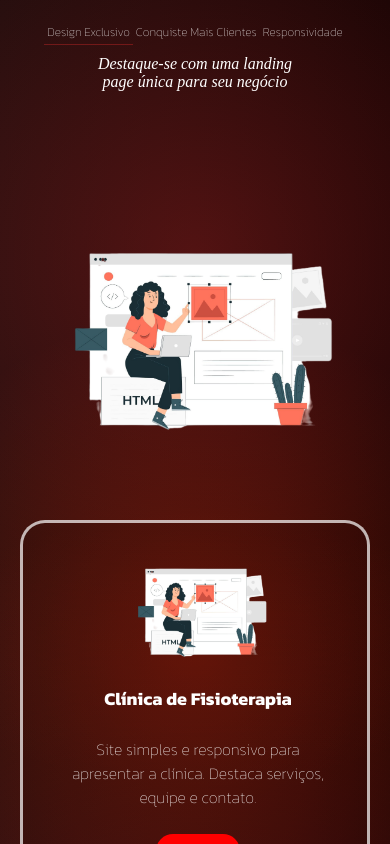
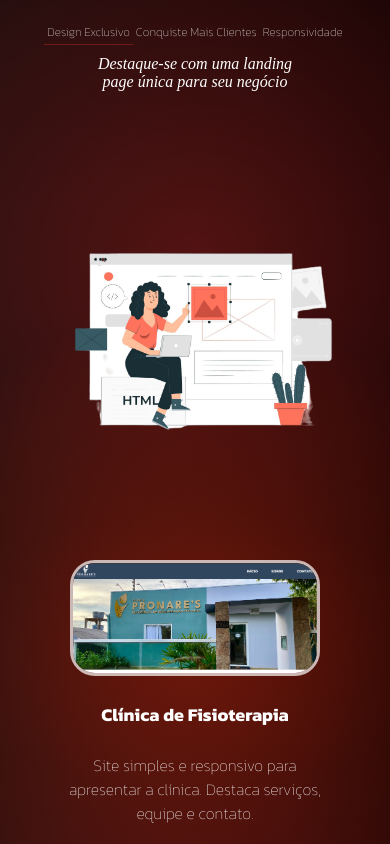
Before and after one commit to Daniel-Possamai/myLandPagePrincipal, a React (Create React App) app: page / in a window 390 px wide. Shown: the top 844 px of the page. Built offline with nearby package versions, Linux system fonts and the light colour scheme; a web font is replaced by a local one.

Commit message:
atualizado o slider para ficar mais suavemente a pagina

```diff
--- a/src/components/slider/slider.scss
+++ b/src/components/slider/slider.scss
@@ -6,12 +6,14 @@
   align-items: start;
   justify-content: center;
   padding: 20px;
+  // border-top: 3px solid #ffffffb2;
+  // border-bottom: 3px solid #ffffffb2;
 }
 
 .carousel-container{
 
-  background-color: #00000018;
-  border: 3px solid #ffffffb2;
+  // background-color: #00000018;
+  // border: 3px solid #ffffffb2;
   width: 700px;
   height: 550px;
   display: flex;
@@ -59,7 +61,9 @@
     }
 
     img{
-      width: 300px;
+      border: 3px solid #ffffffb2;
+      width: 400px;
+      border-radius: 25px;
     }
   }
 }
@@ -98,6 +102,10 @@
 
 //Responsividade tela Big Tela 1440px
 @media (min-width: 1440px){
+  .container-g-slider{
+    height: 800px;
+  }
+
   .carousel-container{
 
     width: 1300px;
@@ -154,7 +162,7 @@
       }
 
       img{
-        width: 150px;
+        width: 250px;
       }
 
     }
--- a/src/utils/data.tsx
+++ b/src/utils/data.tsx
@@ -5,24 +5,24 @@ export const SliderData: SliderProps[] = [
         title: "Clínica de Fisioterapia",
         description: `Site simples e responsivo para apresentar a clínica. Destaca serviços, equipe e contato.`,
         url: "https://pronares.com.br/",
-        img: "./images/exclusive.png"
+        img: "./images/pronarespreview.png"
     },
     {
         title: "Imobiliária",
         description: "Site moderno para mostrar locações e imóveis à venda. Recursos como busca avançada e galeria de fotos.",
         url: "https://daniel-possamai.github.io/imobiliariaXYZ/",
-        img: "./images/exclusive.png"
+        img: "./images/imovelpreview.png"
     },
     {
         title: "Meu Portfólio",
         description: "Destaca habilidades, projetos e informações de contato.",
         url: "https://daniel-possamai.github.io/portfolioDeDanielPossamai/",
-        img: "./images/logoBg.png"
+        img: "./images/previewportfolio.png"
     },
     {
         title: "Acumulador de Links",
         description: "Site para salvar e categorizar links importantes.",
         url: "https://daniel-possamai.github.io/projetoDiscover/",
-        img: "./images/exclusive.png"
+        img: "./images/linkspreview.png"
     }
 ]
```
